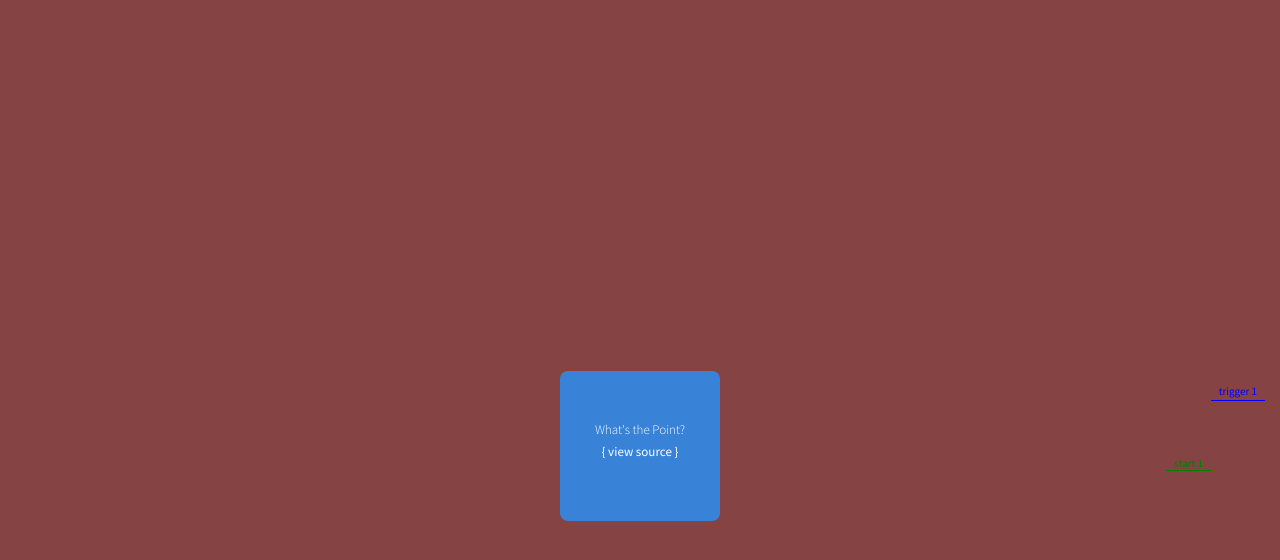
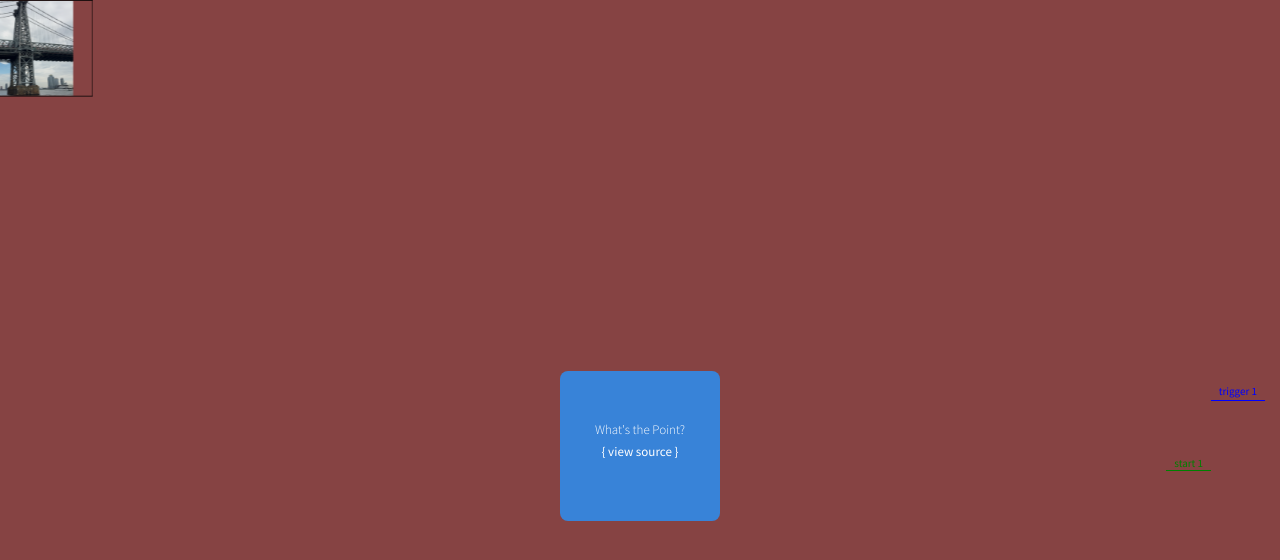
Before and after one commit to lukedohner/will_bridge, a plain HTML site: page will_bridge/index.html in a window 1280 px wide. Drawn offline with Linux system fonts and the light colour scheme.

Commit message:
mid deving just to preserve a dev point

```diff
--- a/will_bridge/css/examples.css
+++ b/will_bridge/css/examples.css
@@ -1017,12 +1017,54 @@ a.viewsource:before {
 	max-width: 2448px;
 	height: 2448px;
 }
+
+
+.mainimg400top{
+    /*position: absolute;*/
+    position:absolute;
+    top: 400;
+    left: 100;
+    width: 50px;
+    height: 50px;
+    border: #000;
+    border-style: solid;
+    border-width: 2px 2px 2px 2px;
+    -webkit-transform: translate3d(0, 0, 0);
+    -webkit-backface-visibility: hidden;
+    -webkit-perspective: 1000;
+    transform: translate3d(0,0,0);
+    overflow: hidden;
+    visibility: visible;
+
+}
+
 .mainimg{
-    position: absolute;
+    /*position: absolute;*/
+    position:absolute;
     top: 0;
     left: 0;
-    width: 2448px;
-    height: 2448px;
+    width: 50px;
+    height: 50px;
+    border: #000;
+    border-style: solid;
+    border-width: 2px 2px 2px 2px;
+    -webkit-transform: translate3d(0, 0, 0);
+    -webkit-backface-visibility: hidden;
+    -webkit-perspective: 1000;
+    transform: translate3d(0,0,0);
+    overflow: hidden;
+    visibility: visible;
+     background: url("../img/willbridge_250.png") no-repeat;
+     position: absolute;
+    top: 0px;
+    left: 0px;
+    width: 300px;
+    height: 250px;
+    overflow: hidden;
+
+}
+*:not(html) {
+    -webkit-transform: translate3d(0, 0, 0);
 }
 /*
 
--- a/will_bridge/index.html
+++ b/will_bridge/index.html
@@ -27,8 +27,9 @@
 
 </head>
 <body>
-	<!-- <ul id="menu"></ul> this can be deleted 8:43-->
+	<!-- <ul id="menu"></ul> this can be deleted jan 17 5:51-->
 	<div id="content-wrapper">
+
 		<div id="example-wrapper" class="scrollContainer">
 			<div class="scrollContent" style="position: relative;">
 				<!-- <section id="titlechart"></section> -->
@@ -36,9 +37,13 @@
 					<div class="spacer s370"></div>
 					<div class="spacer s0" id="trigger"></div>
 					<div class="baseplate" id="baseplate">
-           <!-- <div class="mainimg" id="mainimg"> -->
-		           <object class="mainimg" id="mainimg" data="img/willbridge1.png" type="image/png" alt="background image"></object>
-                   </div>
+           <!-- <div class="mainimg" id="mainimg" img src="img/willbridge1.png">
+           	<div> -->
+           		<div class="mainimg" id="mainimg"> </div>
+           		 </div>
+           		  <!-- <object class="mainimg" id="mainimg" type="image/png" alt="background image"></object> -->
+		          <!-- <object class="mainimg" id="mainimg" data="img/willbridge1.png" type="image/png" alt="background image"></object> -->
+
 					<div id="mobileadvanced" class="box1 blue disablePointerEvents">
 						<p>What's the Point?</p>
 						<a href="#" class="viewsource">view source</a>
--- a/will_bridge/js/index.js
+++ b/will_bridge/js/index.js
@@ -7,11 +7,14 @@ var example_wrapper = document.getElementById("example-wrapper");
 // mainimg.addEventListener('touchmove', function(e) {
 //  e.preventDefault();
 // }, false);
+    //mainimg_url = "img/willbridge1.png";
+   //  mainimg_url = "img/willbridge_250.png";
+   // mainimg.setAttribute("data", mainimg_url);
 
 // init controller
     var controller = new ScrollMagic.Controller({
         container: example_wrapper,
-        duration: 2400, //in px
+        //duration: 2400, //in px
     });
 //PIN scroll magic Pin//
     //var pindur = 20; //in px
@@ -46,7 +49,7 @@ TweenMax.set(mainimg, {x:0, y:0, scale:0.38, transformOrigin:'-12% 0%'});
 
 tl_bridge.timeScale(1);//sets timeScale
 
-tl_bridge.to(mainimg, 10, {x:-1000, y:2500,scale:1.5, force3D:true, rotationZ:0.01}, '0');
+tl_bridge.to(mainimg, 10, {x:700, y:500,scale:1.5, force3D:true, rotationZ:0.01}, '0');
 tl_bridge.to(mobileadvanced, 10, {backgroundColor: "white",scale: 0.4,borderRadius: 75}, "-=10");
 
 //_end timeline tl_bridge_//
@@ -69,6 +72,7 @@ tl_bridge.to(mobileadvanced, 10, {backgroundColor: "white",scale: 0.4,borderRadi
 
     // we'd only like to use iScroll for mobile...
     if (isMobile) {
+
         // configure iScroll
         var myScroll = new IScroll('#example-wrapper', {
             // don't scroll horizontal
```
Also changed, not shown: will_bridge/img/product1.png (added), will_bridge/img/willbridge_250.png (added), will_bridge/img/willbridge_50.png (added), will_bridge/img/willbridge_500.png (added), 1 other file.
